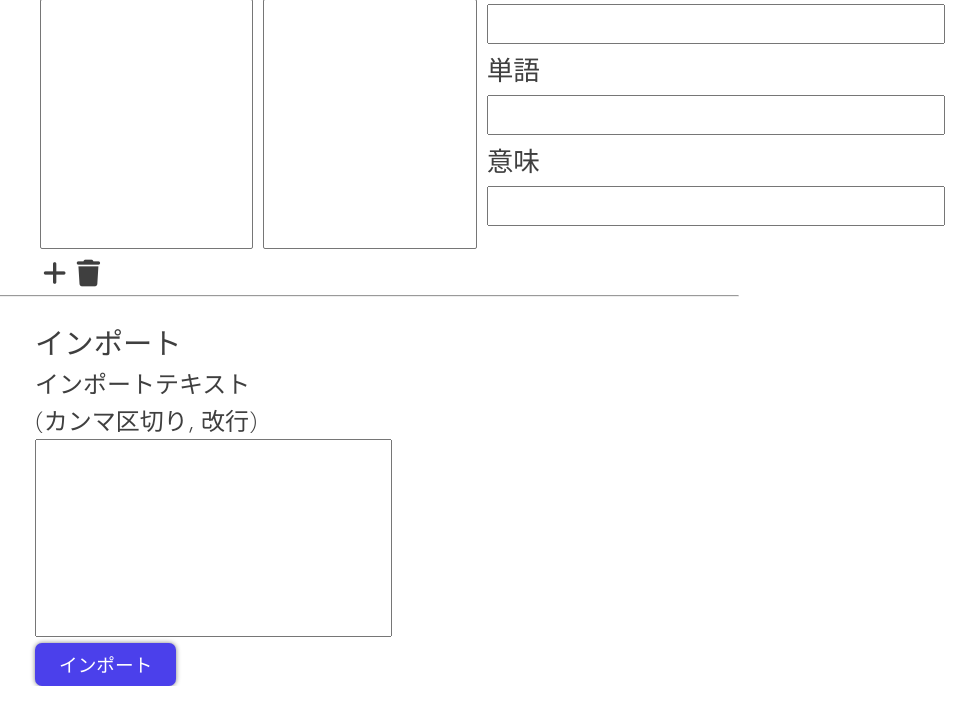
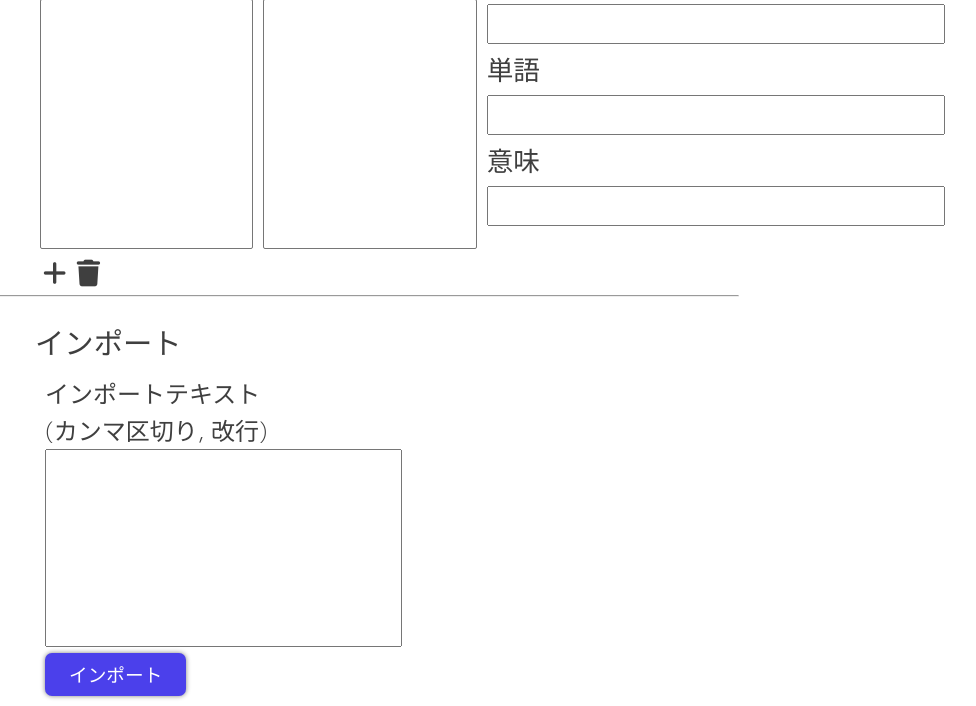
Before and after one commit to kanaru0928/Blossom, a PHP site: page /setting in a window 1280 px wide. Shown: the part 454-1160 px from the top of the page, without its empty margins (157-1133 px from the left). Run offline with PHP 8.4, Linux system fonts and the light colour scheme; lists and menus that the app fills with data are empty; some libraries are stand-ins or nearby versions.

Commit message:
tweak setting

```diff
--- a/setting/setting.css
+++ b/setting/setting.css
@@ -68,10 +68,12 @@ p {
       .word_list .list_parent .list i:disabled {
         color: #aaa; }
 
-.io .import {
+.io .io_child {
+  margin: 10px; }
+  .io .io_child .import {
     resize: none;
     font-size: 14pt; }
-.io .error {
+  .io .io_child .error {
     color: red;
     font-size: 14pt;
     display: inline;
```
Lines whose indentation alone changed are shown as unchanged.
